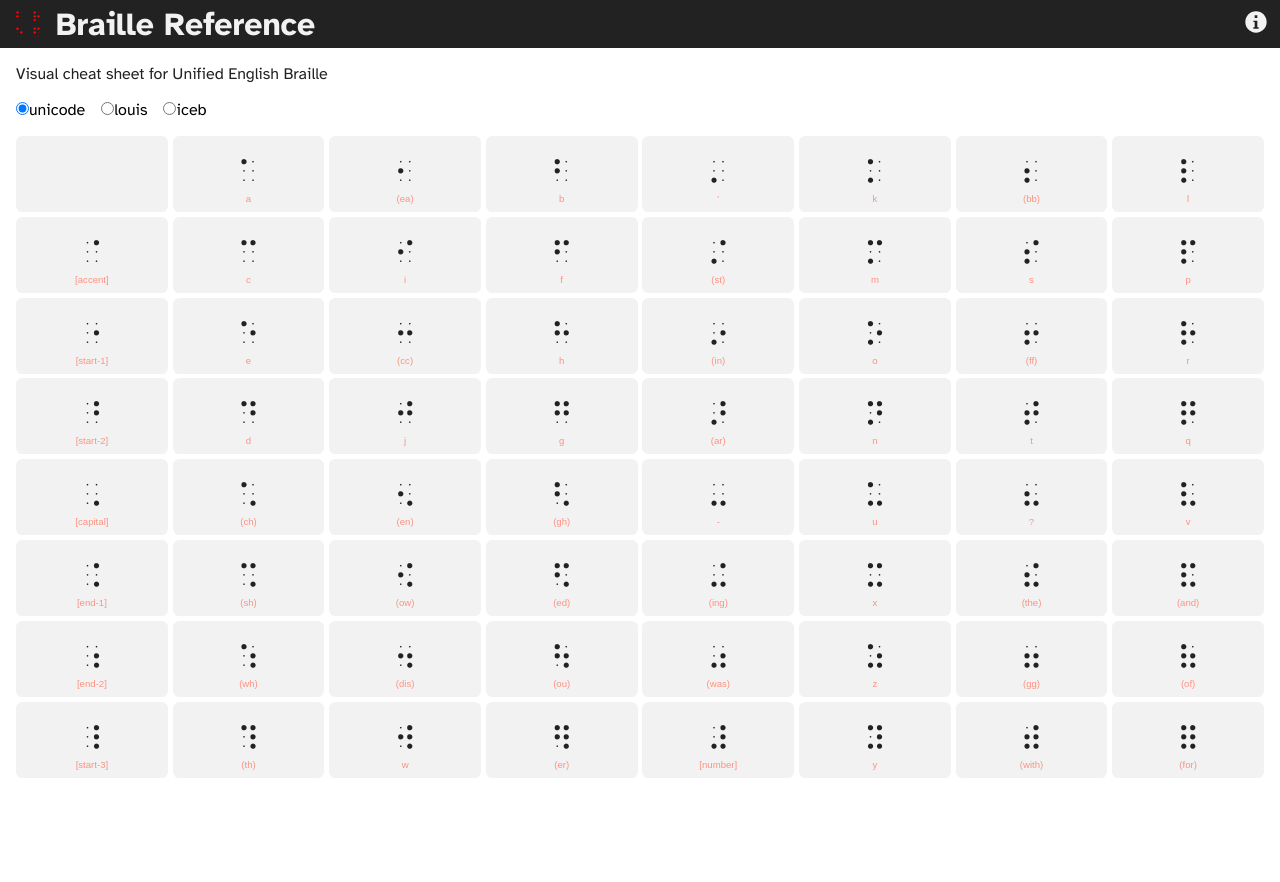
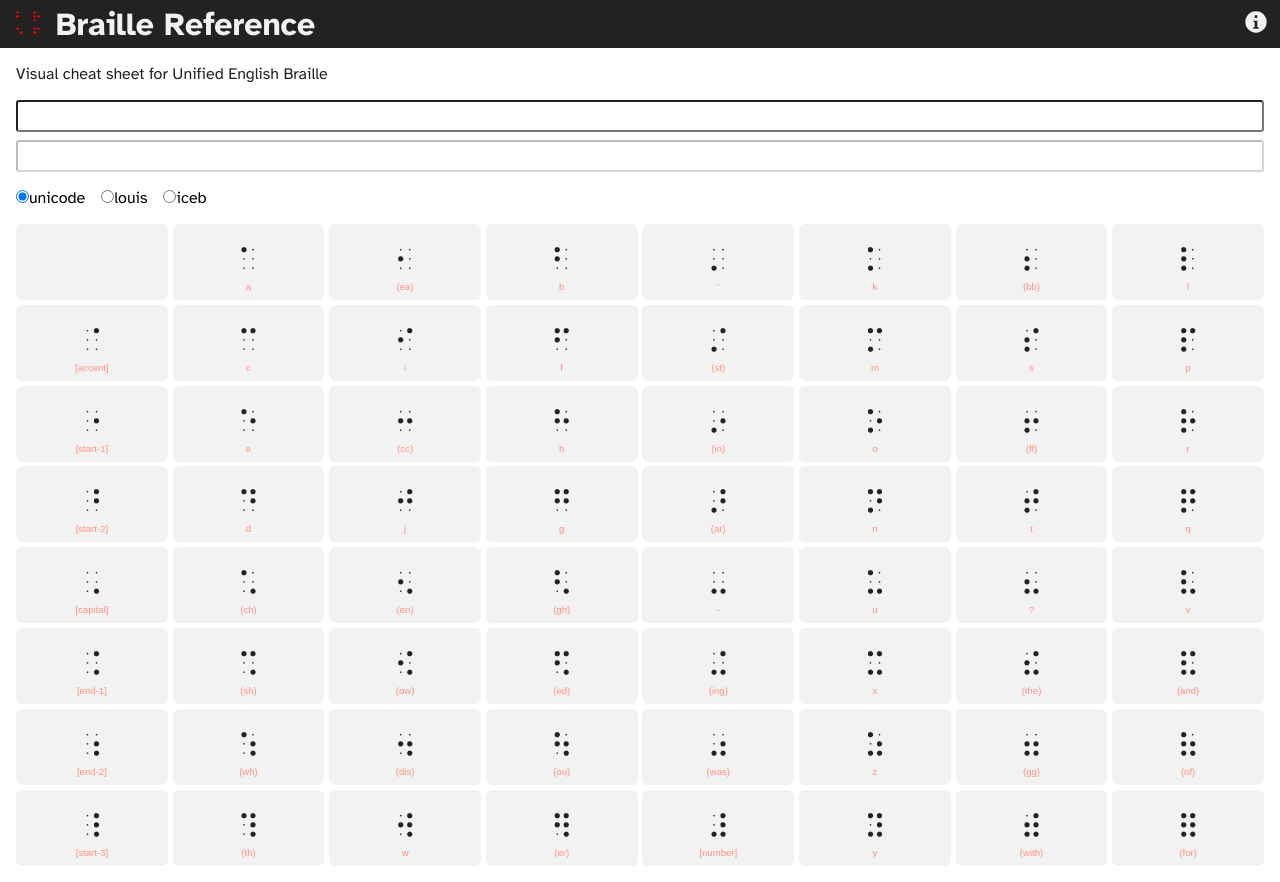
Before and after one commit to mbdeaton/bref, a React (Create React App) app: page / in a window 1280 px wide. Before the commit the page ends 800 px from the top, so only its background shows below. Built offline with nearby package versions, Linux system fonts and the light colour scheme.

Commit message:
Add Translator component

```diff
--- a/src/App.js
+++ b/src/App.js
@@ -1,14 +1,31 @@
 import { useState } from "react";
 import AppBar from "./AppBar";
+import br from "./braille";
 import RadioGroup from "./RadioGroup";
 import RefTable from "./RefTable";
+import Translator from "./Translator";
 import orderings from "./orderings.json";
 import "./App.css";
 
 function App() {
   const [displayOrder, setDisplayOrder] = useState("unicode");
+  const [brailleInput, setBrailleInput] = useState("");
 
-  function handleChange(event) {
+  function handleInputChange(event) {
+    /* Convert non-braille text to braille */
+    let val = event.target.value;
+    let validatedVal = "";
+    for (let token of val) {
+      if (br.isBraille(token)) {
+        validatedVal += token;
+      } else {
+        validatedVal += br.singleToBraille(token);
+      }
+    }
+    setBrailleInput(validatedVal);
+  }
+
+  function handleDisplayChange(event) {
     setDisplayOrder(event.target.value);
   }
 
@@ -18,9 +35,13 @@ function App() {
       <h5 className="description">
         Visual cheat sheet for Unified English Braille
       </h5>
+      <Translator
+        brailleInput={brailleInput}
+        handleChange={handleInputChange}
+      />
       <RadioGroup
         className="radio-group"
-        handleChange={handleChange}
+        handleChange={handleDisplayChange}
         names={Object.keys(orderings)}
         displayOrder={displayOrder}
       />
--- /dev/null
+++ b/src/Translator.css
@@ -0,0 +1,13 @@
+.translator {
+  margin: var(--margin-page);
+  display: grid;
+  gap: 0.5rem;
+}
+
+.text-field {
+  height: 2rem;
+  padding: 0 0.3rem;
+  font-size: 1rem;
+  background-color: var(--color-bg);
+  border-radius: calc(0.2 * var(--margin-page));
+}
--- /dev/null
+++ b/src/Translator.js
@@ -0,0 +1,25 @@
+import br from "./braille";
+import "./Translator.css";
+
+function Translator({ brailleInput, handleChange, ...props }) {
+  return (
+    <div className="translator">
+      <input
+        className="text-field"
+        id="braille-input"
+        type="text"
+        value={brailleInput}
+        onChange={(e) => handleChange(e)}
+      ></input>
+      <input
+        className="text-field"
+        id="text-output"
+        type="text"
+        value={br.toAscii(brailleInput)}
+        disabled
+      ></input>
+    </div>
+  );
+}
+
+export default Translator;
--- a/src/braille.js
+++ b/src/braille.js
@@ -17,17 +17,43 @@ export default class Braille {
     return Object.fromEntries(Object.entries(obj).map(([k, v]) => [v, k]));
   }
 
-  static singleToAscii(braille) {
-    if (braille.length !== 1) {
+  static isBraille(str) {
+    for (let token of str) {
+      if (
+        token.charCodeAt(0) >= parseInt("2800", 16) &&
+        token.charCodeAt(0) <= parseInt("283F", 16)
+      ) {
+        return true;
+      } else {
+        return false;
+      }
+    }
+  }
+
+  static singleToAscii(token) {
+    if (token.length !== 1) {
       throw new Error("Arg must be a single unicode code point");
     }
-    if (
-      braille.charCodeAt(0) < parseInt("2800", 16) ||
-      braille.charCodeAt(0) > parseInt("283F", 16)
-    ) {
+    if (!Braille.isBraille(token)) {
       throw new Error("Arg must have codepoint in range [0x2800, 0x283F]");
     }
-    return Braille.mapBToA[braille];
+    return Braille.mapBToA[token];
+  }
+
+  static toAscii(string) {
+    const tokens = string.split("");
+    let trans = "";
+    for (let token of tokens) {
+      trans += Braille.singleToAscii(token);
+    }
+    return trans;
+  }
+
+  static singleToBraille(token) {
+    if (!(token in Braille.mapAToB)) {
+      throw new Error(`Translation of ${token} not found`);
+    }
+    return Braille.mapAToB[token.toLowerCase()];
   }
 
   static toBraille(string) {
@@ -46,11 +72,4 @@ export default class Braille {
     }
     return trans.join("");
   }
-
-  static singleToBraille(ascii) {
-    if (!(ascii in Braille.mapAToB)) {
-      throw new Error(`Translation of ${ascii} not found`);
-    }
-    return Braille.mapAToB[ascii.toLowerCase()];
-  }
 }
```
